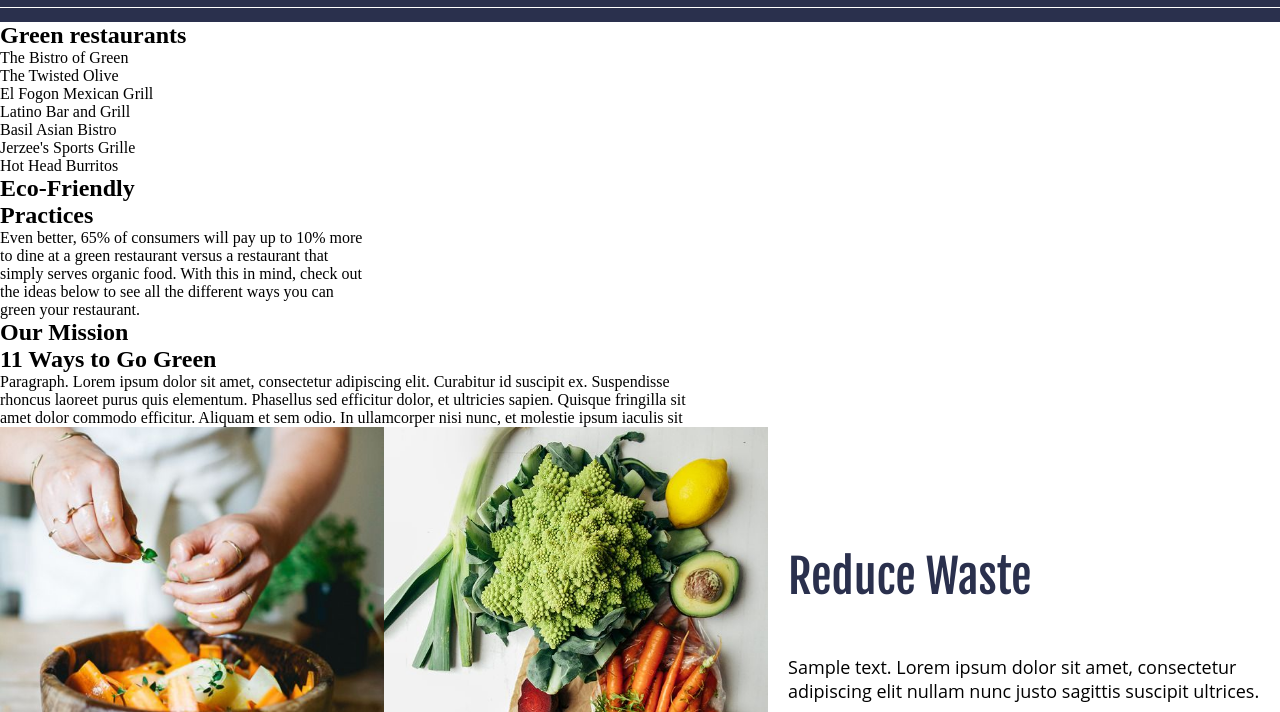
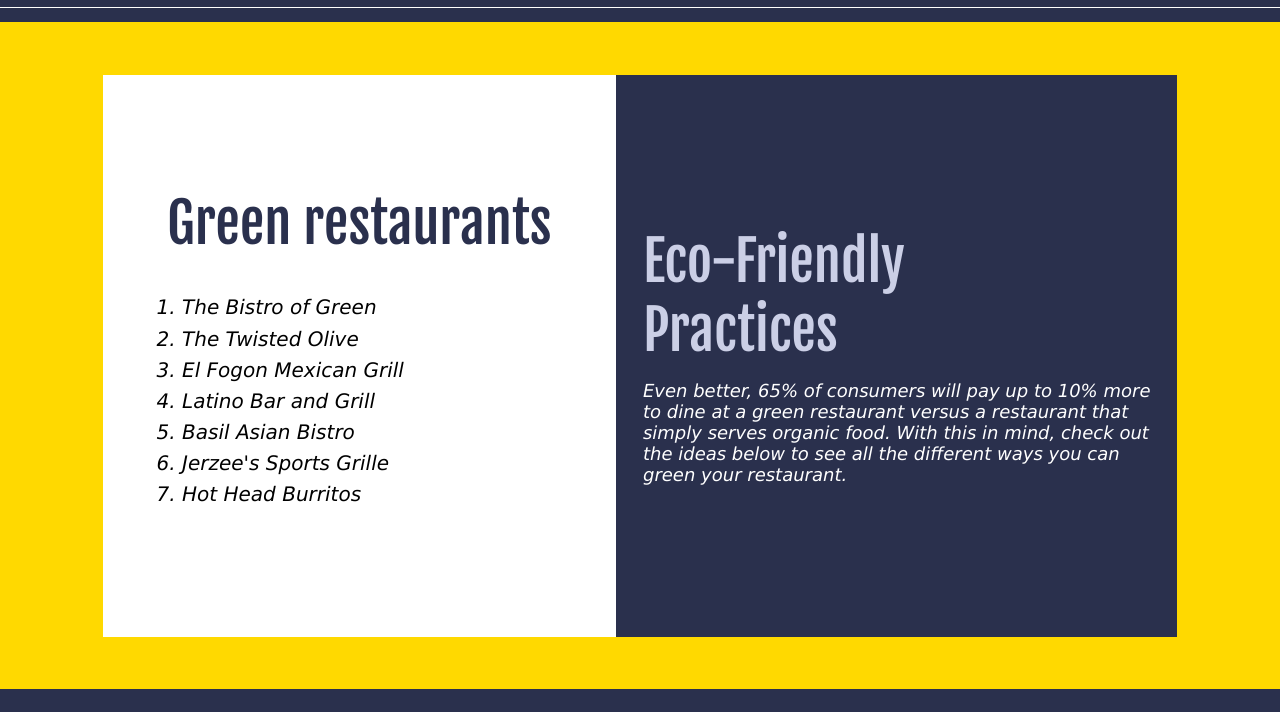
Before and after one commit to MEGTeam/OrganicGarden, a plain HTML site: page index.html in a window 1280 px wide. Shown: the part 88-800 px from the top of the page. Drawn offline with nearby package versions, Linux system fonts and the light colour scheme.

Commit message:
Update style.css

```diff
--- a/style/style.css
+++ b/style/style.css
@@ -3,3 +3,146 @@
     padding: 0;
     box-sizing: border-box;
 }
+
+* {
+    padding: 0%;
+    margin: 0%;
+    box-sizing: border-box;
+}
+
+.refr-back{
+background-color: #ffd900;
+}
+
+.refr-section{
+    background-color: #ffd900;
+    height: 100%;
+    display: flex;
+    justify-content: center;
+    padding: 15px;
+}
+
+.refr-section ol{
+    padding: 15px;
+}
+
+.green-restaurants{
+    display: inline-block;
+    border: 2px solid #ffffff;
+    background-color: #ffffff;
+    padding: 9% 5%;
+    margin-bottom: 3%;
+    margin-top: 3%;
+}
+
+.main-heading{
+    color: #2a304d;
+    font-size: 55px;
+    font-family: 'Fjalla One';
+    padding-bottom: 4%;
+    font-weight: 400;
+}
+
+.restaurants-lists{
+    font-family:'Lucida Sans', 'Lucida Sans Regular', 'Lucida Grande', 'Lucida Sans Unicode', Geneva, Verdana, sans-serif;
+    font-size: 20px;
+    padding-top: 2%;
+    font-style: italic;
+}
+
+.eco-friendly{
+    display: inline-block;
+    border: 2px solid #2a304d;
+    background-color: #2a304d;
+    padding: 12% 2%;
+    margin-bottom: 3%;
+    margin-top: 3%;
+}
+
+.eco-heading{
+    font-weight: 400;
+    color: #cbcfe6;
+    font-size: 55px;
+    font-family: 'Fjalla One';
+}
+
+.eco-paragraph{
+    font-family:'Lucida Sans', 'Lucida Sans Regular', 'Lucida Grande', 'Lucida Sans Unicode', Geneva, Verdana, sans-serif;
+    font-size: 18px;
+    color: #ffffff;
+    padding-top: 3%;
+    font-style: italic;
+}
+
+
+.mission_color{
+    background-color: #2a304d;
+}
+.misway{
+    display: flex;
+    align-items: flex-end;
+    padding: 100px 25px;
+    flex-direction: column;
+    background-color: #2a304d;
+    gap: 25px;
+    max-width: 1030px;
+    margin: auto;
+}
+
+.mission-heading{
+    color: #ffffff;
+    font-family: "Open Sans";
+    font-size: 28px;
+    text-transform: uppercase;
+    font-weight: 400;
+}
+
+.green-ways{
+    color: #cbcfe6;
+    font-family: 'Fjalla One';
+    font-size: 50px;
+    border-bottom: 5px solid #ffd900;
+    text-align: right;
+    padding-left: 50px;
+}
+
+.paragraph-way{
+    color: #ffffff;
+    display: flex;
+    justify-content: center;
+    font-size: 20px;
+    font-family: sans-serif;
+    padding-top: 1%;
+
+}
+
+.paragraphs-div{
+    position: relative;
+}
+
+
+@media (max-width: 875px) {
+    .misway{
+    max-width: 750px;
+    }
+    .green-ways {
+        padding: 0;
+    }
+}
+
+@media (max-width: 625px) {
+    .refr-section{
+        flex-direction: column;
+        height: auto;
+        padding: 25px;
+        margin: auto;
+        max-width: 500px;
+    }
+    .refr-section > *{
+        margin-bottom: 0;
+        margin-top: 0;
+    }
+    .refr-section h1{
+        font-size: 40px;
+    }
+}
```
